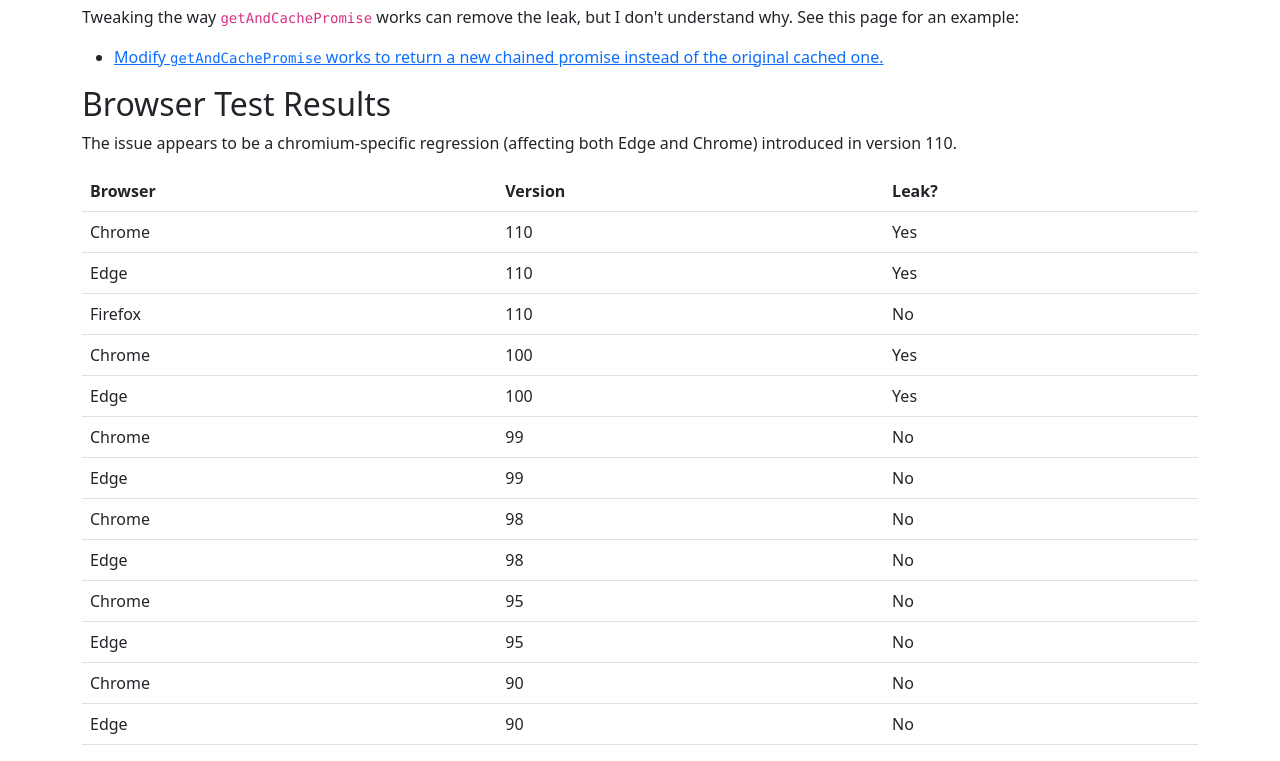
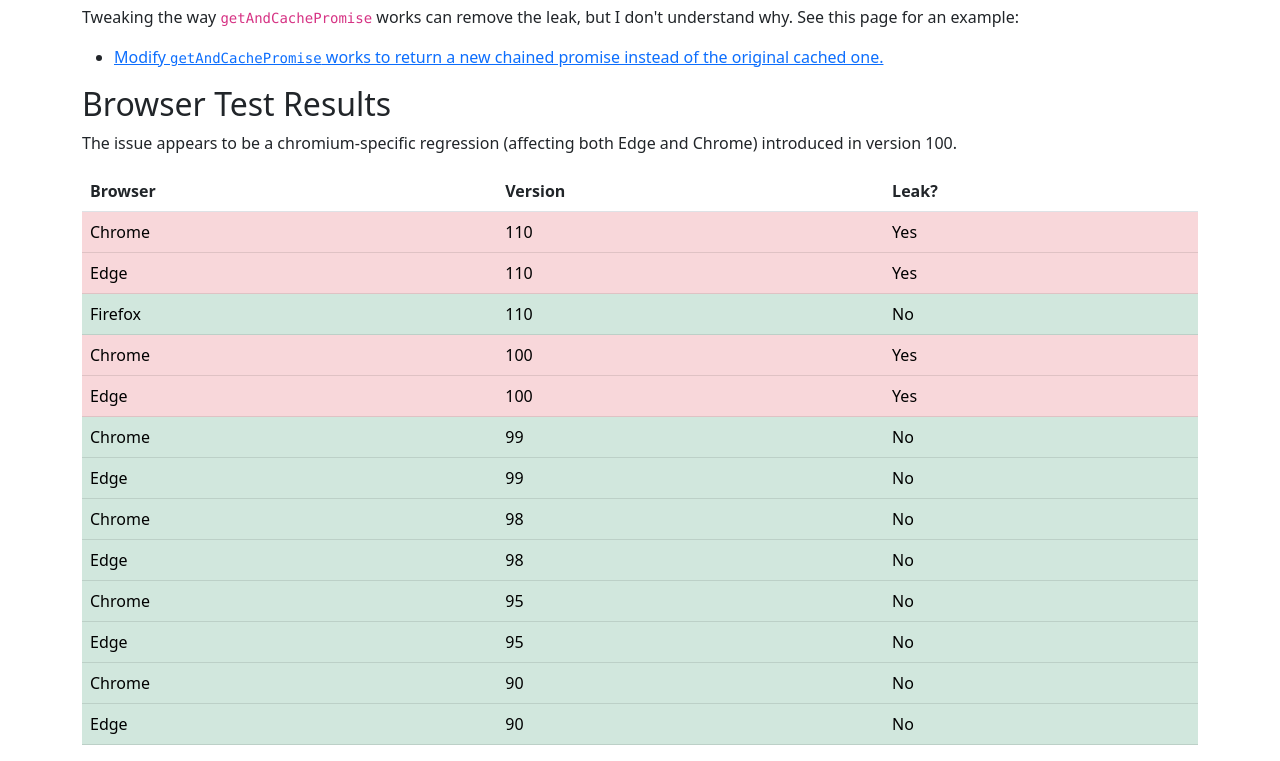
Before and after one commit to astegmaier/cached-promise-memory-leak, a plain HTML site: page index.html in a window 1280 px wide. Shown: the part 1941-2702 px from the top of the page. Drawn offline with nearby package versions, Linux system fonts and the light colour scheme.

Commit message:
Add browser test results.

```diff
--- a/index.html
+++ b/index.html
@@ -68,7 +68,7 @@
       <h2>Browser Test Results</h2>
       <p>
         The issue appears to be a chromium-specific regression (affecting both
-        Edge and Chrome) introduced in version 110.
+        Edge and Chrome) introduced in version 100.
       </p>
       <table class="table">
         <thead>
@@ -79,68 +79,67 @@
           </tr>
         </thead>
         <tbody>
-          <tr>
+          <tr class="table-danger">
             <td>Chrome</td>
             <td>110</td>
             <td>Yes</td>
           </tr>
-          <tr>
+          <tr class="table-danger">
             <td>Edge</td>
             <td>110</td>
             <td>Yes</td>
           </tr>
-          <tr>
+          <tr class="table-success">
             <td>Firefox</td>
             <td>110</td>
             <td>No</td>
           </tr>
-
-          <tr>
+          <tr class="table-danger">
             <td>Chrome</td>
             <td>100</td>
             <td>Yes</td>
           </tr>
-          <tr>
+          <tr class="table-danger">
             <td>Edge</td>
             <td>100</td>
             <td>Yes</td>
           </tr>
-          <tr>
+          <tr class="table-success">
             <td>Chrome</td>
             <td>99</td>
             <td>No</td>
           </tr>
-          <tr>
+          <tr class="table-success">
             <td>Edge</td>
             <td>99</td>
             <td>No</td>
           </tr>
-          <tr>
+          <tr class="table-success">
             <td>Chrome</td>
             <td>98</td>
             <td>No</td>
           </tr>
-          <tr>
+          <tr class="table-success">
             <td>Edge</td>
             <td>98</td>
             <td>No</td>
           </tr>
-          <tr>
+          <tr class="table-success">
             <td>Chrome</td>
             <td>95</td>
             <td>No</td>
           </tr>
-          <tr>
+          <tr class="table-success">
             <td>Edge</td>
             <td>95</td>
             <td>No</td>
           </tr>
-          <tr>
+          <tr class="table-success">
             <td>Chrome</td>
             <td>90</td>
             <td>No</td>
           </tr>
-          <tr>
+          <tr class="table-success">
             <td>Edge</td>
             <td>90</td>
             <td>No</td>
```
